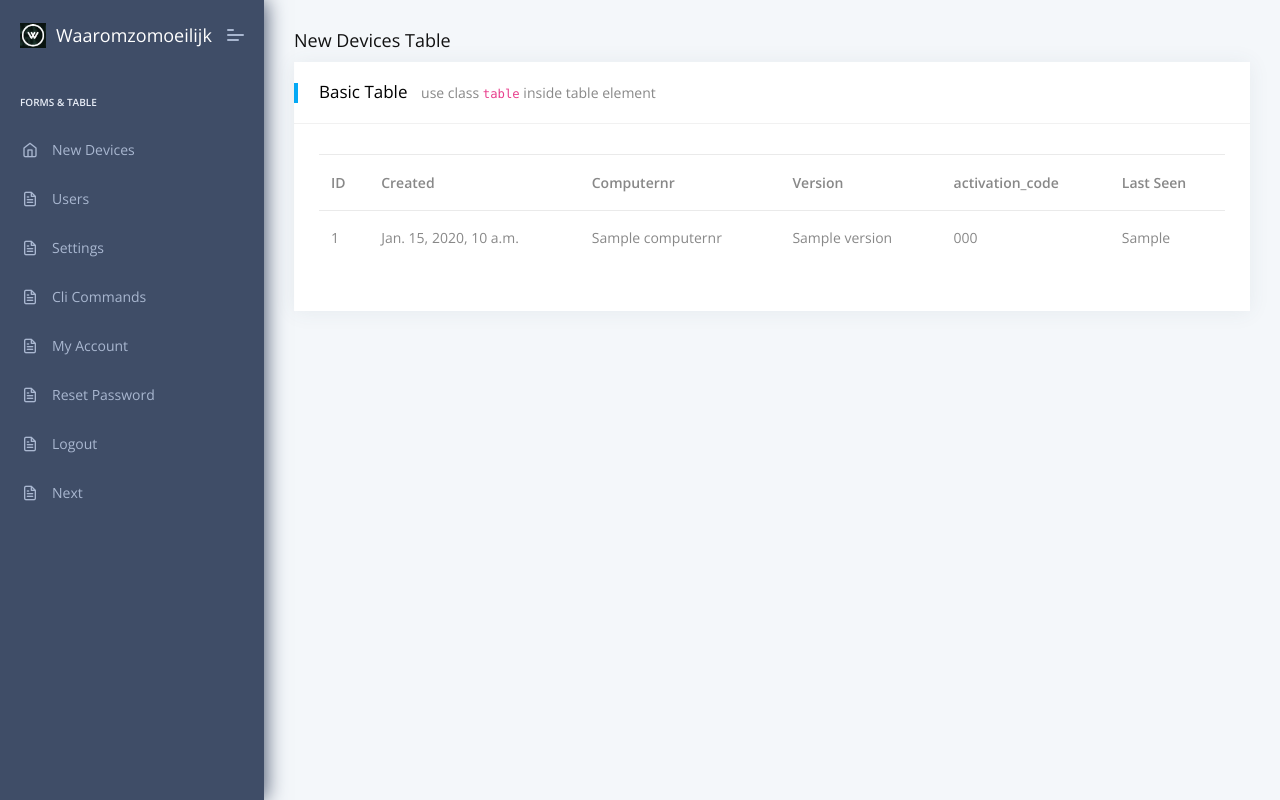
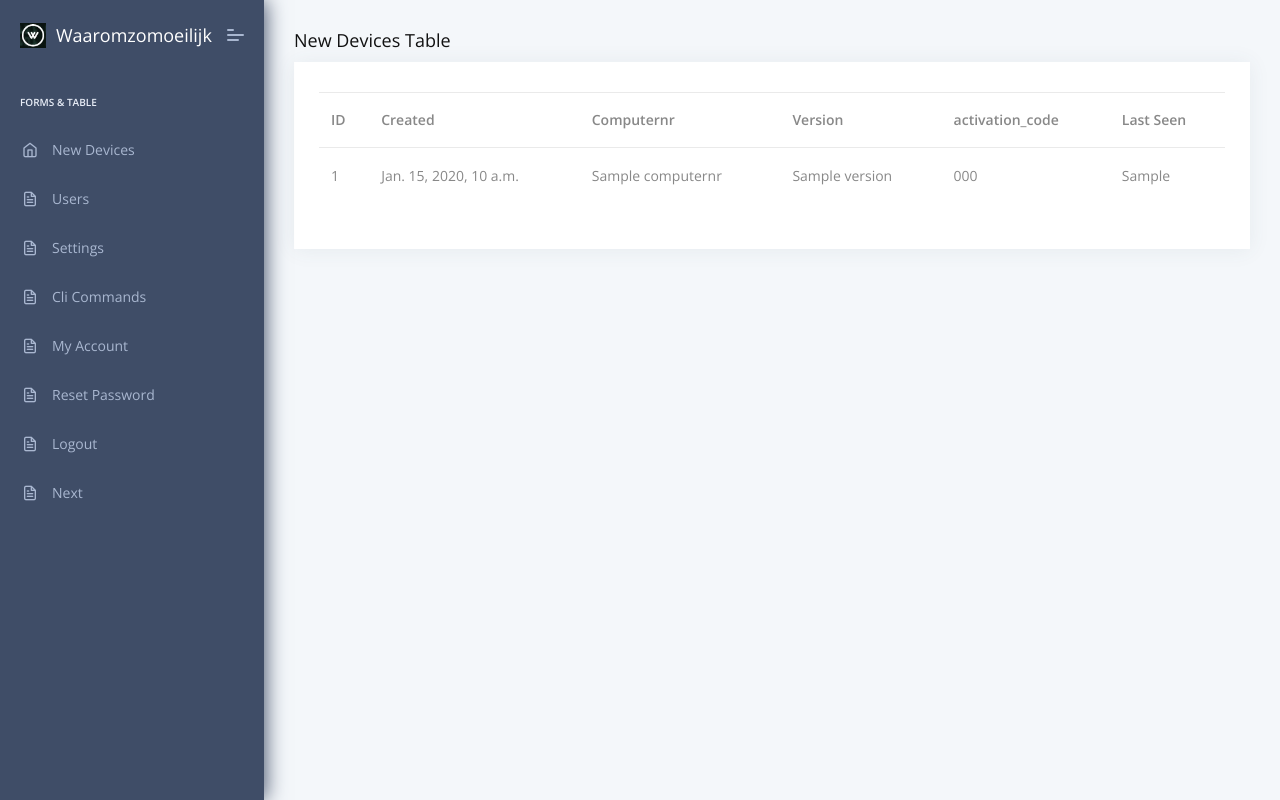
Before and after one commit to muzammalrahim/pi, a Django app: template pidjango/xx/templates/new_device.html in a window 1280 px wide. Run offline with Django 3.2, Linux system fonts and the light colour scheme; the template is opened without the code that fills it: most values are stand-ins (such as "Sample title", 1, 10 or a date in 2020); some libraries are stand-ins or nearby versions.

```diff
--- a/pidjango/xx/templates/new_device.html
+++ b/pidjango/xx/templates/new_device.html
@@ -34,10 +34,7 @@
                     <!-- [ basic-table ] start -->
                     <div class="col-xl-12">
                         <div class="card">
-                            <div class="card-header">
-                                <h5>Basic Table </h5>
-                                <span class=D-block m-t-5">use class <code>table</code> inside table element</span>
-                            </div>
+
                             <div class="card-block table-border-style">
                                 <div class="table-responsive">
                                     <table class="table">
--- a/pidjango/xx/templates/settings.html
+++ b/pidjango/xx/templates/settings.html
@@ -14,7 +14,7 @@
 {% endblock %}
 {% block content %}
   <table width=100%>
-    <form action="/xx/settings" method="post">{% csrf_token %}
+    <form action="/settings" method="post">{% csrf_token %}
     {{ form }}{{ form.errors }}
     <br><button type="submit" class="btn btn-primary">SAVE</button>
     </form>
--- a/pidjango/xx/templates/user_list.html
+++ b/pidjango/xx/templates/user_list.html
@@ -36,7 +36,6 @@
                         <div class="card">
                             <div class="card-header">
                                 <h5>Basic Table </h5>
-                                <span class=D-block m-t-5">use class <code>table</code> inside table element</span>
                             </div>
                             <div class="card-block table-border-style">
                                 <div class="table-responsive">
--- a/pidjango/xx/templates/xrpis_new.html
+++ b/pidjango/xx/templates/xrpis_new.html
@@ -31,7 +31,6 @@
                         <div class="card">
                             <div class="card-header">
                                 <h5>Basic Table </h5>
-                                <span class=D-block m-t-5">use class <code>table</code> inside table element</span>
                             </div>
                             <div class="card-block table-border-style">
                                 <div class="table-responsive">
--- a/pidjango/xx/views.py
+++ b/pidjango/xx/views.py
@@ -642,7 +642,7 @@ def rpiedit(request, id=None):
     context = {}
     context['message'] = 'Cant find an device'
     context['menu'] = xuser.get_menu()
-    context['menu'] = xuser.get_menu()
+    context['user'] = xuser
     # context['breadcrum'] = 'userr:' + str(request.session['rpi']) + 'X' + str(request.session['user']) + 'X'
     # context['breadcrum'] = [{'user': request.session['user']}, {'rpi': request.session['rpi']}]
     context['breadcrumb'] = {'user': request.session['id_user'], 'rpi': request.session['id_rpi']}
```
